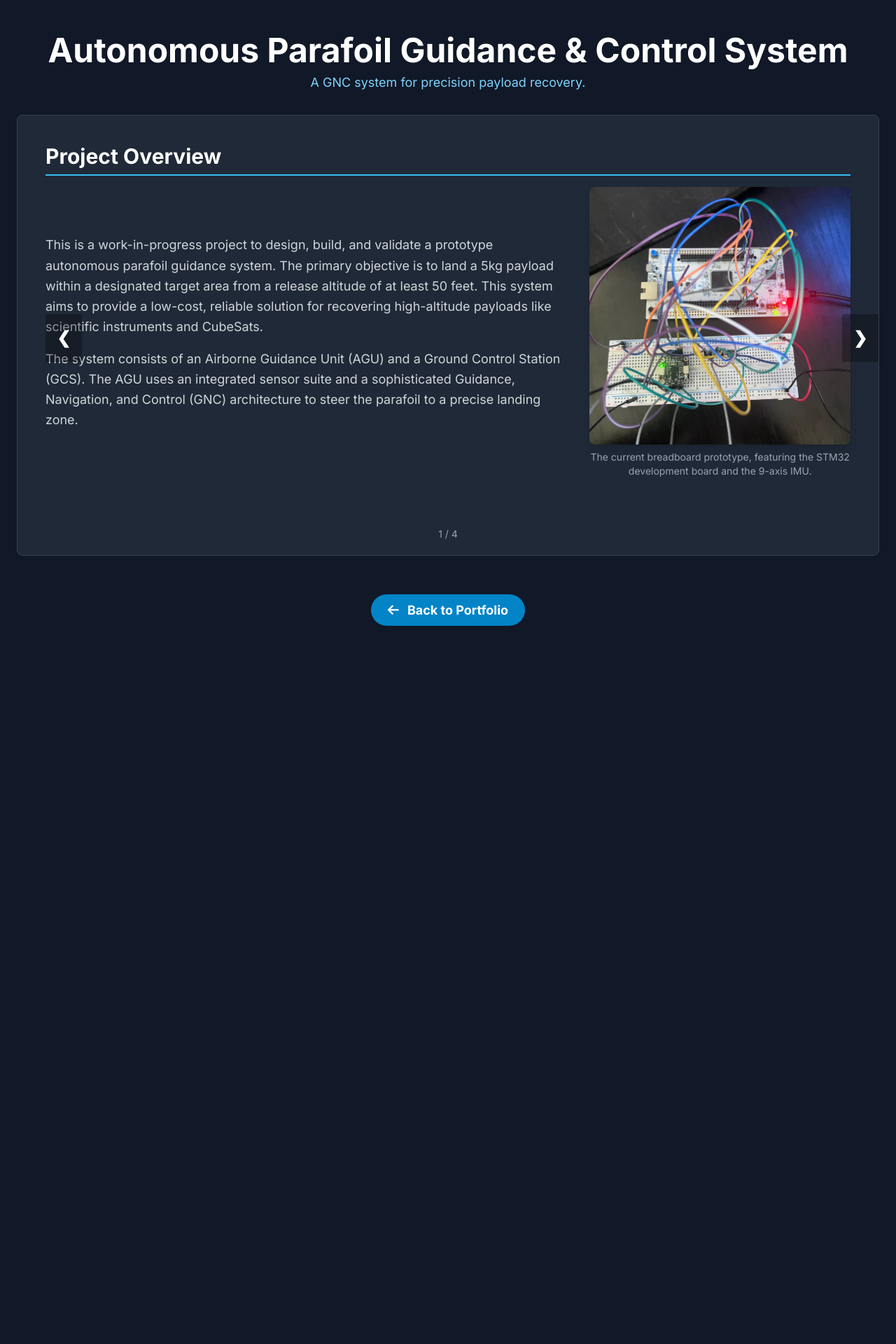
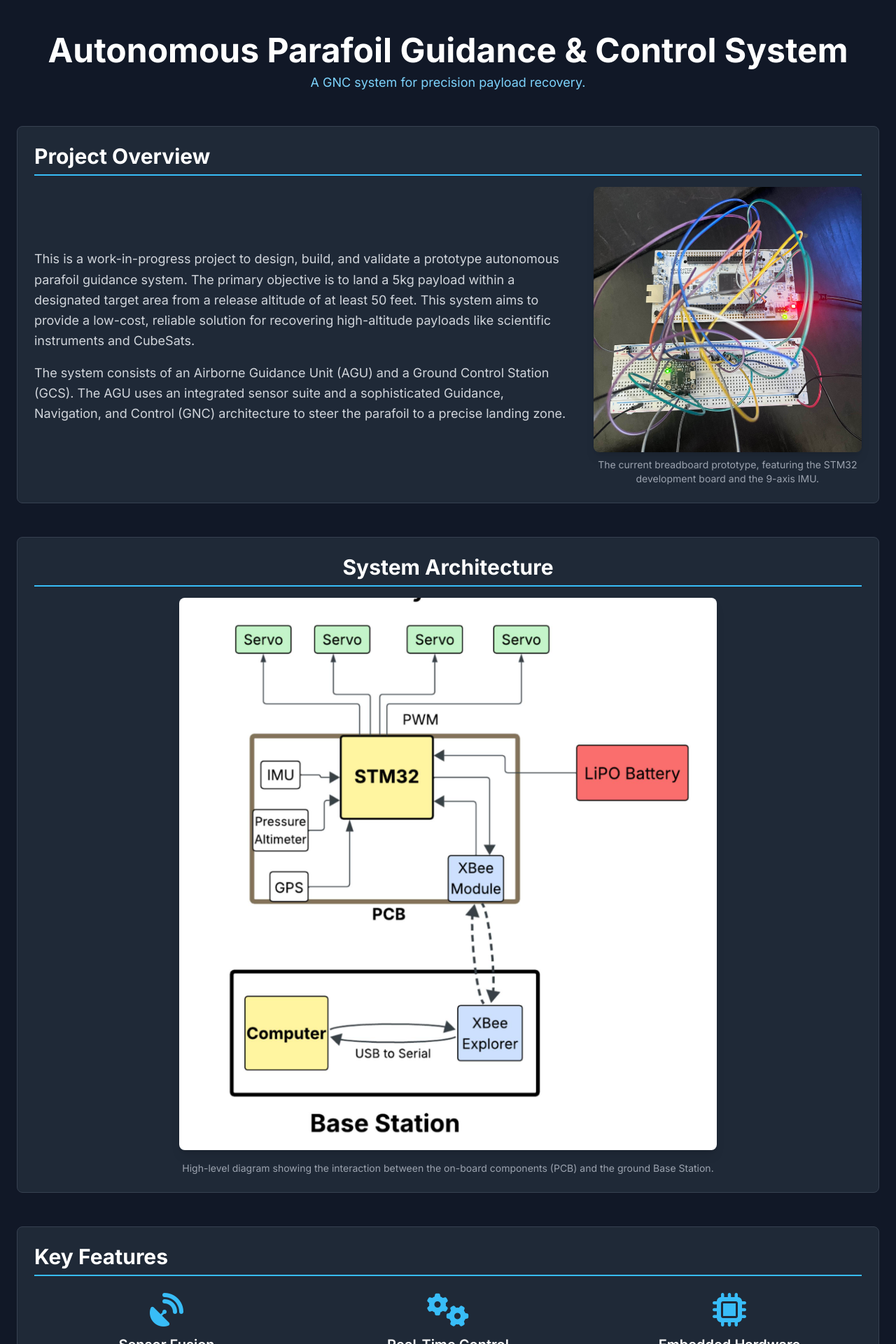
Before and after one commit to tommytt427/tommytt427.github.io, a Jekyll site: the page parafoil-project.html, which Jekyll copies as it is, in a window 1280 px wide. Shown: the top 1920 px of the page at 70% size. Built offline with Jekyll 4.4.1, drawn with Linux system fonts in a browser that asks for light colours; nearby versions of some CDN libraries; before the commit the page ends 934 px from its top, so only the background shows below that; some of the changed text lies outside the part shown.

Commit message:
Update parafoil-project.html

```diff
--- a/parafoil-project.html
+++ b/parafoil-project.html
@@ -27,59 +27,6 @@
         .btn:hover {
             transform: scale(1.05);
         }
-
-        /* Slideshow styles */
-        .slideshow-container {
-            position: relative;
-            min-height: 70vh; /* Adjust as needed */
-        }
-
-        .slide {
-            display: none;
-            animation: fadeIn 0.5s ease-in-out;
-        }
-
-        @keyframes fadeIn {
-            from { opacity: 0.4 }
-            to { opacity: 1 }
-        }
-
-        /* Next & previous buttons */
-        .prev, .next {
-            cursor: pointer;
-            position: absolute;
-            top: 50%;
-            width: auto;
-            padding: 16px;
-            margin-top: -30px;
-            color: white;
-            font-weight: bold;
-            font-size: 24px;
-            transition: 0.3s ease;
-            border-radius: 0 3px 3px 0;
-            user-select: none;
-            background-color: rgba(0,0,0,0.3);
-        }
-
-        .next {
-            right: 0;
-            border-radius: 3px 0 0 3px;
-        }
-
-        .prev:hover, .next:hover {
-            background-color: rgba(56, 189, 248, 0.5);
-        }
-
-        /* Slide counter */
-        .slide-counter {
-            position: absolute;
-            bottom: 20px;
-            left: 50%;
-            transform: translateX(-50%);
-            color: #9ca3af;
-            font-size: 0.875rem;
-        }
-
     </style>
 </head>
 <body class="antialiased">
@@ -88,16 +35,15 @@
     <main class="container mx-auto px-6 py-12">
 
         <!-- Project Header -->
-        <header class="text-center mb-8">
+        <header class="text-center mb-12">
             <h1 class="text-4xl md:text-5xl font-bold text-white">Autonomous Parafoil Guidance & Control System</h1>
             <p class="mt-2 text-lg text-sky-300">A GNC system for precision payload recovery.</p>
         </header>
 
-        <!-- Slideshow Container -->
-        <div class="slideshow-container content-section rounded-lg p-6 md:p-10">
+        <div class="space-y-12">
 
-            <!-- Slide 1: Project Overview -->
-            <div class="slide">
+            <!-- Project Overview -->
+            <section class="content-section p-6 rounded-lg">
                 <h2 class="text-3xl font-bold mb-4 text-white">Project Overview</h2>
                 <div class="md:flex md:space-x-8 items-center">
                     <div class="md:w-2/3 text-lg leading-relaxed">
@@ -105,36 +51,47 @@
                         <p class="mt-4">The system consists of an Airborne Guidance Unit (AGU) and a Ground Control Station (GCS). The AGU uses an integrated sensor suite and a sophisticated Guidance, Navigation, and Control (GNC) architecture to steer the parafoil to a precise landing zone.</p>
                     </div>
                     <div class="md:w-1/3 mt-6 md:mt-0">
-                        <img src="assets/images/breadboardprototypeimu.jpg" alt="System Diagram Placeholder" class="rounded-lg shadow-lg w-full">
+                        <img src="assets/images/breadboardprototypeimu.jpg" alt="Breadboard Prototype" class="rounded-lg shadow-lg w-full">
                          <p class="text-center text-sm mt-2 text-gray-400">The current breadboard prototype, featuring the STM32 development board and the 9-axis IMU.</p>
                     </div>
                 </div>
-            </div>
+            </section>
 
-            <!-- Slide 2: Key Features -->
-            <div class="slide">
-                <h2 class="text-3xl font-bold mb-6 text-white">Key Features</h2>
-                <div class="grid grid-cols-1 md:grid-cols-3 gap-8 text-center pt-8">
-                    <div class="feature-item flex flex-col items-center">
-                        <i class="fas fa-satellite-dish fa-4x text-sky-400 mb-4"></i>
-                        <h3 class="text-2xl font-semibold text-white">Sensor Fusion</h3>
-                        <p class="mt-2">An Extended Kalman Filter (EKF) fuses data from a 9-axis IMU and GPS for accurate state estimation.</p>
-                    </div>
-                    <div class="feature-item flex flex-col items-center">
-                        <i class="fas fa-cogs fa-4x text-sky-400 mb-4"></i>
-                        <h3 class="text-2xl font-semibold text-white">Real-Time Control</h3>
-                        <p class="mt-2">FreeRTOS is used to manage sensor data acquisition, state estimation, and control loops concurrently.</p>
-                    </div>
-                    <div class="feature-item flex flex-col items-center">
-                        <i class="fas fa-microchip fa-4x text-sky-400 mb-4"></i>
-                        <h3 class="text-2xl font-semibold text-white">Embedded Hardware</h3>
-                        <p class="mt-2">The system is built around an STM32 microcontroller, controlling servo actuators to steer the parafoil.</p>
+            <!-- System Architecture -->
+            <section class="content-section p-6 rounded-lg">
+                <h2 class="text-3xl font-bold mb-4 text-white text-center">System Architecture</h2>
+                <div class="flex justify-center items-center">
+                    <div class="w-full max-w-3xl">
+                        <img src="assets/images/parafoilsystemdiagram.png" alt="System Architecture Diagram" class="rounded-lg shadow-lg w-full">
+                        <p class="text-center text-sm mt-4 text-gray-400">High-level diagram showing the interaction between the on-board components (PCB) and the ground Base Station.</p>
                     </div>
                 </div>
-            </div>
+            </section>
 
-            <!-- Slide 3: Technical Implementation -->
-            <div class="slide">
+            <!-- Key Features -->
+            <section class="content-section p-6 rounded-lg">
+                <h2 class="text-3xl font-bold mb-6 text-white">Key Features</h2>
+                <div class="grid grid-cols-1 md:grid-cols-3 gap-6 text-center">
+                    <div class="feature-item">
+                        <i class="fas fa-satellite-dish fa-3x text-sky-400 mb-3"></i>
+                        <h3 class="text-xl font-semibold text-white">Sensor Fusion</h3>
+                        <p>An Extended Kalman Filter (EKF) fuses data from a 9-axis IMU and GPS for accurate state estimation.</p>
+                    </div>
+                    <div class="feature-item">
+                        <i class="fas fa-cogs fa-3x text-sky-400 mb-3"></i>
+                        <h3 class="text-xl font-semibold text-white">Real-Time Control</h3>
+                        <p>FreeRTOS is used to manage sensor data acquisition, state estimation, and control loops concurrently.</p>
+                    </div>
+                    <div class="feature-item">
+                        <i class="fas fa-microchip fa-3x text-sky-400 mb-3"></i>
+                        <h3 class="text-xl font-semibold text-white">Embedded Hardware</h3>
+                        <p>The system is built around an STM32 microcontroller, controlling servo actuators to steer the parafoil.</p>
+                    </div>
+                </div>
+            </section>
+
+            <!-- Technical Implementation -->
+            <section class="content-section p-6 rounded-lg">
                 <h2 class="text-3xl font-bold mb-4 text-white">Technical Implementation</h2>
                  <div class="md:flex md:space-x-8 items-start">
                     <div class="md:w-1/2 text-lg leading-relaxed">
@@ -149,26 +106,18 @@
                         <p class="text-center text-sm mt-2 text-gray-400">Live IMU data streaming from the device, showing quaternion (Q) and linear acceleration (A) vectors.</p>
                     </div>
                 </div>
-            </div>
+            </section>
 
-            <!-- Slide 4: Project Documents -->
-            <div class="slide flex flex-col justify-center items-center h-full">
-                <h2 class="text-3xl font-bold mb-8 text-white">Project Documents</h2>
+            <!-- Project Documents -->
+            <section class="content-section p-6 rounded-lg">
+                <h2 class="text-3xl font-bold mb-4 text-white">Project Documents</h2>
                 <div class="text-center">
-                    <a href="assets/docs/parafoilprojectproposal.pdf" target="_blank" class="btn bg-gray-600 hover:bg-gray-700 text-white font-bold py-4 px-8 rounded-full text-xl inline-flex items-center">
+                    <a href="assets/docs/parafoilprojectproposal.pdf" target="_blank" class="btn bg-gray-600 hover:bg-gray-700 text-white font-bold py-3 px-6 rounded-full text-lg inline-flex items-center">
                         <i class="fas fa-file-pdf mr-3"></i> View Full Project Proposal
                     </a>
                 </div>
-            </div>
+            </section>
 
-            <!-- Navigation -->
-            <a class="prev" onclick="plusSlides(-1)">&#10094;</a>
-            <a class="next" onclick="plusSlides(1)">&#10095;</a>
-
-            <!-- Slide Counter -->
-            <div class="slide-counter">
-                <span id="current-slide">1</span> / <span id="total-slides">4</span>
-            </div>
         </div>
 
         <!-- Back to Home Button -->
@@ -179,29 +128,5 @@
         </div>
     </main>
 
-    <script>
-        let slideIndex = 1;
-        const slides = document.getElementsByClassName("slide");
-        const currentSlideElem = document.getElementById("current-slide");
-        const totalSlidesElem = document.getElementById("total-slides");
-
-        showSlides(slideIndex);
-
-        function plusSlides(n) {
-            showSlides(slideIndex += n);
-        }
-
-        function showSlides(n) {
-            if (n > slides.length) {slideIndex = 1}
-            if (n < 1) {slideIndex = slides.length}
-            for (let i = 0; i < slides.length; i++) {
-                slides[i].style.display = "none";
-            }
-            slides[slideIndex-1].style.display = "block";
-            currentSlideElem.textContent = slideIndex;
-            totalSlidesElem.textContent = slides.length;
-        }
-    </script>
-
 </body>
 </html>
```
